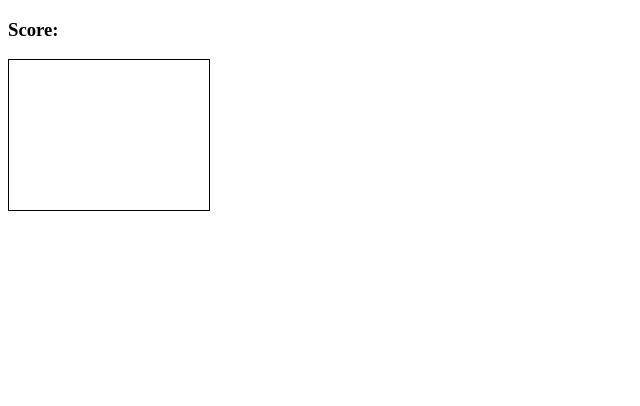
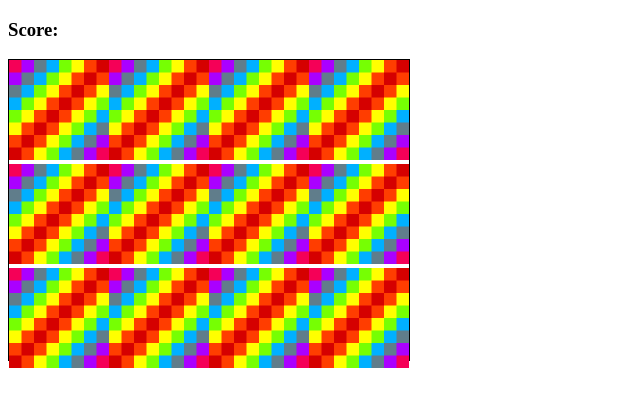
Before and after one commit to psychokot11/memory_game, a plain HTML site: page index.html in a window 1280 px wide. Shown: the whole page, without its empty margins (0-640 px from the left). Drawn offline with Linux system fonts and the light colour scheme.

Commit message:
Created the grid with js

```diff
--- a/src/index.js
+++ b/src/index.js
@@ -1 +1,68 @@
-document.addEventListener("DOMContentLoaded", () => {});
+document.addEventListener("DOMContentLoaded", () => {
+  const cards = [
+    {
+      name: "fries",
+      img: "src/img/fries.png",
+    },
+    {
+      name: "cheeseburger",
+      img: "src/img/cheeseburger.png",
+    },
+    {
+      name: "hotdog",
+      img: "src/img/hotdog.png",
+    },
+    {
+      name: "ice-cream",
+      img: "src/img/ice-cream.png",
+    },
+    {
+      name: "milkshake",
+      img: "src/img/milkshake.png",
+    },
+    {
+      name: "pizza",
+      img: "src/img/pizza.png",
+    },
+    {
+      name: "fries",
+      img: "src/img/fries.png",
+    },
+    {
+      name: "cheeseburger",
+      img: "src/img/cheeseburger.png",
+    },
+    {
+      name: "hotdog",
+      img: "src/img/hotdog.png",
+    },
+    {
+      name: "ice-cream",
+      img: "src/img/ice-cream.png",
+    },
+    {
+      name: "milkshake",
+      img: "src/img/milkshake.png",
+    },
+    {
+      name: "pizza",
+      img: "src/img/pizza.png",
+    },
+  ];
+
+  cards.sort(() => 0.5 - Math.random());
+  console.log(cards);
+
+  const grid = document.querySelector(".grid");
+
+  function createBoard() {
+    for (let i = 0; i < cards.length; i++) {
+      const card = document.createElement("img");
+      card.setAttribute("src", "src/img/blank.png");
+      card.setAttribute("data-id", i);
+      grid.appendChild(card);
+    }
+  }
+
+  createBoard();
+});
--- a/src/style.css
+++ b/src/style.css
@@ -1,5 +1,5 @@
 .grid {
-  width: 200px;
-  height: 150px;
+  width: 400px;
+  height: 300px;
   border: solid black 1px;
 }
```
Also changed, not shown: src/img/blank.png (added), src/img/cheeseburger.png (added), src/img/fries.png (added), src/img/hotdog.png (added), src/img/ice-cream.png (added), src/img/milkshake.png (added), src/img/pizza.png (added), src/img/white.png (added).
